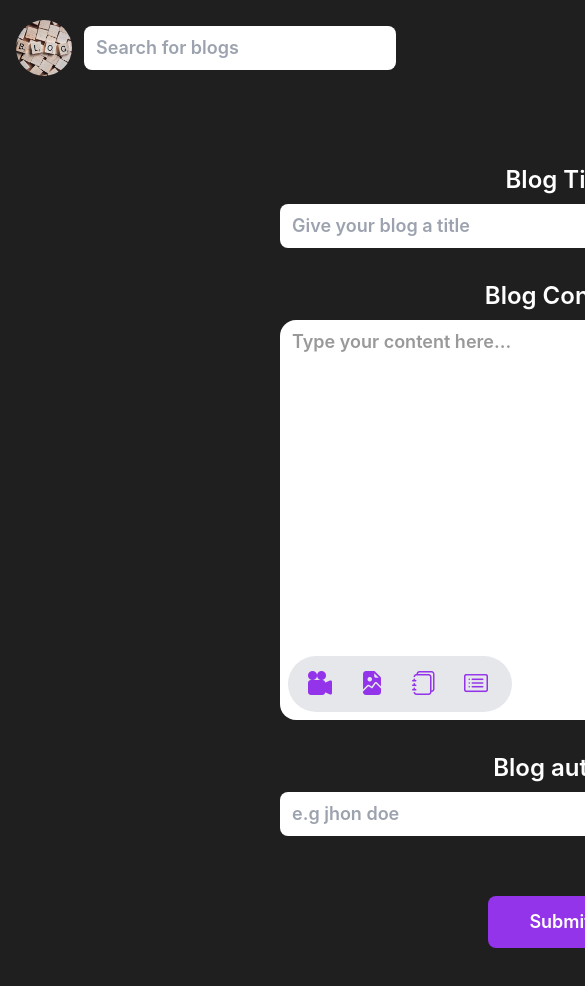
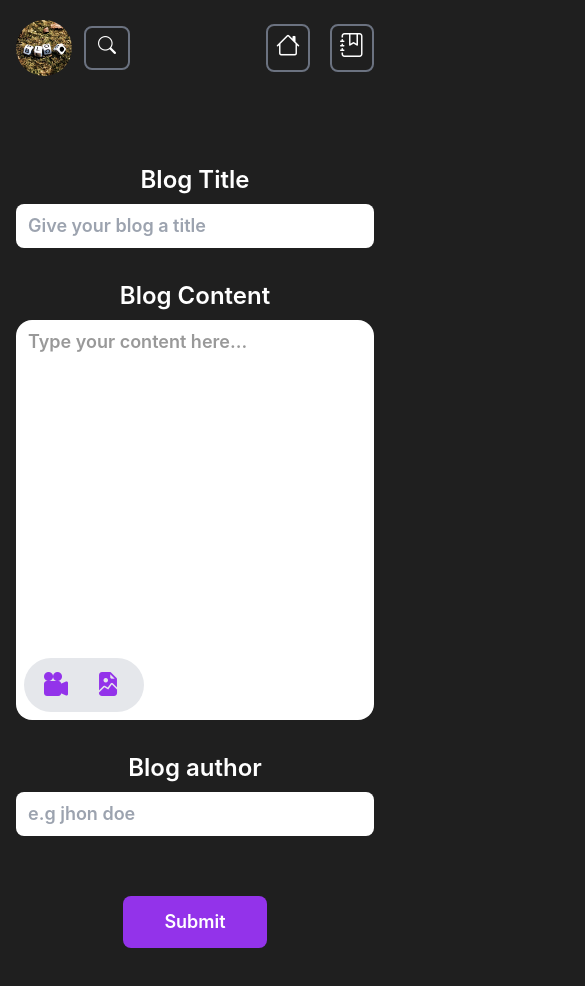
Before and after one commit to davidomotoso/The-Blog, a React (Create React App) app: page /newblog in a window 390 px wide. Shown: the top 986 px of the page, 585 px wide, since content can reach past the window. Built offline with nearby package versions, Linux system fonts and the light colour scheme.

Commit message:
Done with responsive design

```diff
--- a/public/Blog.css
+++ b/public/Blog.css
@@ -544,10 +544,6 @@ video {
   z-index: 20;
 }
 
-.m-auto {
-  margin: auto;
-}
-
 .mx-auto {
   margin-left: auto;
   margin-right: auto;
@@ -636,6 +632,22 @@ video {
   margin-top: 11rem;
 }
 
+.mt-6 {
+  margin-top: 1.5rem;
+}
+
+.mb-4 {
+  margin-bottom: 1rem;
+}
+
+.mt-8 {
+  margin-top: 2rem;
+}
+
+.mt-12 {
+  margin-top: 3rem;
+}
+
 .block {
   display: block;
 }
@@ -656,8 +668,8 @@ video {
   height: 2.5rem;
 }
 
-.h-12 {
-  height: 3rem;
+.h-14 {
+  height: 3.5rem;
 }
 
 .h-64 {
@@ -676,8 +688,8 @@ video {
   height: 25rem;
 }
 
-.h-\[80vh\] {
-  height: 80vh;
+.h-\[79vh\] {
+  height: 79vh;
 }
 
 .h-\[88vh\] {
@@ -702,18 +714,14 @@ video {
   height: max-content;
 }
 
-.h-\[79vh\] {
-  height: 79vh;
-}
-
-.h-14 {
-  height: 3.5rem;
-}
-
 .w-10 {
   width: 2.5rem;
 }
 
+.w-14 {
+  width: 3.5rem;
+}
+
 .w-36 {
   width: 9rem;
 }
@@ -744,10 +752,6 @@ video {
 
 .w-\[50\%\] {
   width: 50%;
-}
-
-.w-\[70em\] {
-  width: 70em;
 }
 
 .w-\[97\%\] {
@@ -763,12 +767,32 @@ video {
   width: max-content;
 }
 
-.w-12 {
-  width: 3rem;
-}
-
-.w-14 {
-  width: 3.5rem;
+.w-auto {
+  width: auto;
+}
+
+.w-32 {
+  width: 8rem;
+}
+
+.w-28 {
+  width: 7rem;
+}
+
+.w-\[7\.5rem\] {
+  width: 7.5rem;
+}
+
+.scale-105 {
+  --tw-scale-x: 1.05;
+  --tw-scale-y: 1.05;
+  transform: translate(var(--tw-translate-x), var(--tw-translate-y)) rotate(var(--tw-rotate)) skewX(var(--tw-skew-x)) skewY(var(--tw-skew-y)) scaleX(var(--tw-scale-x)) scaleY(var(--tw-scale-y));
+}
+
+.scale-125 {
+  --tw-scale-x: 1.25;
+  --tw-scale-y: 1.25;
+  transform: translate(var(--tw-translate-x), var(--tw-translate-y)) rotate(var(--tw-rotate)) skewX(var(--tw-skew-x)) skewY(var(--tw-skew-y)) scaleX(var(--tw-scale-x)) scaleY(var(--tw-scale-y));
 }
 
 .cursor-pointer {
@@ -807,6 +831,10 @@ video {
   align-items: stretch;
 }
 
+.justify-end {
+  justify-content: flex-end;
+}
+
 .justify-center {
   justify-content: center;
 }
@@ -815,13 +843,16 @@ video {
   justify-content: space-between;
 }
 
+.gap-12 {
+  gap: 3rem;
+}
+
 .gap-5 {
   gap: 1.25rem;
 }
 
-.gap-x-12 {
-  -moz-column-gap: 3rem;
-       column-gap: 3rem;
+.gap-4 {
+  gap: 1rem;
 }
 
 .gap-x-2 {
@@ -880,6 +911,10 @@ video {
   row-gap: 2.25rem;
 }
 
+.gap-y-1 {
+  row-gap: 0.25rem;
+}
+
 .overflow-hidden {
   overflow: hidden;
 }
@@ -934,16 +969,31 @@ video {
   border-color: rgb(255 255 255 / var(--tw-border-opacity));
 }
 
+.border-gray-200 {
+  --tw-border-opacity: 1;
+  border-color: rgb(229 231 235 / var(--tw-border-opacity));
+}
+
+.border-gray-700 {
+  --tw-border-opacity: 1;
+  border-color: rgb(55 65 81 / var(--tw-border-opacity));
+}
+
+.border-gray-500 {
+  --tw-border-opacity: 1;
+  border-color: rgb(107 114 128 / var(--tw-border-opacity));
+}
+
+.border-gray-400 {
+  --tw-border-opacity: 1;
+  border-color: rgb(156 163 175 / var(--tw-border-opacity));
+}
+
 .bg-\[\#030018\] {
   --tw-bg-opacity: 1;
   background-color: rgb(3 0 24 / var(--tw-bg-opacity));
 }
 
-.bg-black {
-  --tw-bg-opacity: 1;
-  background-color: rgb(0 0 0 / var(--tw-bg-opacity));
-}
-
 .bg-gray-200 {
   --tw-bg-opacity: 1;
   background-color: rgb(229 231 235 / var(--tw-bg-opacity));
@@ -979,6 +1029,10 @@ video {
      object-position: center;
 }
 
+.p-2 {
+  padding: 0.5rem;
+}
+
 .p-3 {
   padding: 0.75rem;
 }
@@ -1008,11 +1062,6 @@ video {
   padding-right: 2rem;
 }
 
-.py-1 {
-  padding-top: 0.25rem;
-  padding-bottom: 0.25rem;
-}
-
 .py-2 {
   padding-top: 0.5rem;
   padding-bottom: 0.5rem;
@@ -1038,6 +1087,11 @@ video {
   padding-bottom: 1.5rem;
 }
 
+.px-2 {
+  padding-left: 0.5rem;
+  padding-right: 0.5rem;
+}
+
 .pb-2 {
   padding-bottom: 0.5rem;
 }
@@ -1050,20 +1104,20 @@ video {
   padding-bottom: 1rem;
 }
 
-.pt-2 {
-  padding-top: 0.5rem;
-}
-
-.pt-3 {
-  padding-top: 0.75rem;
+.pt-1 {
+  padding-top: 0.25rem;
+}
+
+.pt-4 {
+  padding-top: 1rem;
+}
+
+.pt-5 {
+  padding-top: 1.25rem;
 }
 
 .pt-56 {
   padding-top: 14rem;
-}
-
-.pt-4 {
-  padding-top: 1rem;
 }
 
 .text-left {
@@ -1167,14 +1221,24 @@ video {
   color: rgb(147 51 234 / var(--tw-text-opacity));
 }
 
+.text-red-500 {
+  --tw-text-opacity: 1;
+  color: rgb(239 68 68 / var(--tw-text-opacity));
+}
+
 .text-white {
   --tw-text-opacity: 1;
   color: rgb(255 255 255 / var(--tw-text-opacity));
 }
 
-.text-red-500 {
+.text-gray-700 {
   --tw-text-opacity: 1;
-  color: rgb(239 68 68 / var(--tw-text-opacity));
+  color: rgb(55 65 81 / var(--tw-text-opacity));
+}
+
+.text-gray-500 {
+  --tw-text-opacity: 1;
+  color: rgb(107 114 128 / var(--tw-text-opacity));
 }
 
 .opacity-0 {
@@ -1208,12 +1272,12 @@ video {
   bottom: -0.25rem;
 }
 
-.before\:w-\[0px\]::before {
+.before\:w-0::before {
   content: var(--tw-content);
   width: 0px;
 }
 
-.before\:w-0::before {
+.before\:w-\[0px\]::before {
   content: var(--tw-content);
   width: 0px;
 }
@@ -1330,6 +1394,11 @@ video {
          column-gap: 2.5rem;
   }
 
+  .mobile\:gap-x-5 {
+    -moz-column-gap: 1.25rem;
+         column-gap: 1.25rem;
+  }
+
   .mobile\:border-b-2 {
     border-bottom-width: 2px;
   }
@@ -1368,6 +1437,10 @@ video {
     margin-bottom: 4rem;
   }
 
+  .sm\:block {
+    display: block;
+  }
+
   .sm\:flex {
     display: flex;
   }
@@ -1384,16 +1457,49 @@ video {
     width: 30rem;
   }
 
+  .sm\:w-auto {
+    width: auto;
+  }
+
   .sm\:w-full {
     width: 100%;
   }
 
+  .sm\:w-52 {
+    width: 13rem;
+  }
+
+  .sm\:w-\[50\%\] {
+    width: 50%;
+  }
+
+  .sm\:w-\[45rem\] {
+    width: 45rem;
+  }
+
   .sm\:flex-row {
     flex-direction: row;
   }
 
+  .sm\:items-start {
+    align-items: flex-start;
+  }
+
   .sm\:items-center {
     align-items: center;
+  }
+
+  .sm\:justify-between {
+    justify-content: space-between;
+  }
+
+  .sm\:gap-0 {
+    gap: 0px;
+  }
+
+  .sm\:gap-x-0 {
+    -moz-column-gap: 0px;
+         column-gap: 0px;
   }
 
   .sm\:border-b-0 {
@@ -1408,6 +1514,10 @@ video {
     padding-left: 2rem;
     padding-right: 2rem;
   }
+
+  .sm\:text-start {
+    text-align: start;
+  }
 }
 
 @media (min-width: 768px) {
@@ -1427,6 +1537,10 @@ video {
     width: auto;
   }
 
+  .md\:w-\[45rem\] {
+    width: 45rem;
+  }
+
   .md\:flex-row {
     flex-direction: row;
   }
@@ -1476,8 +1590,17 @@ video {
 }
 
 @media (min-width: 1280px) {
+  .xl\:mx-auto {
+    margin-left: auto;
+    margin-right: auto;
+  }
+
   .xl\:w-\[35rem\] {
     width: 35rem;
+  }
+
+  .xl\:w-\[70em\] {
+    width: 70em;
   }
 
   .xl\:w-\[75rem\] {
--- a/src/Blog/assets/Navbar.js
+++ b/src/Blog/assets/Navbar.js
@@ -1,9 +1,10 @@
 import { Link } from "react-router-dom";
-import logo from "../static/blog.jpg";
+import logo from "../static/newBlog.jpg";
 import { SearchNav } from "../components/input";
+import { AddBlogIcon, HomeIcon, SearchIcon } from "../components/NavIcons";
 const Navbar = () => {
   return (
-    <header className="pt-2 pb-2 px-4 text-lg flex items-center justify-between text-white w-full">
+    <header className="pt-5 pb-2 text-lg flex items-center justify-between text-white w-full">
       <div className="flex items-center gap-x-3">
         <img
           src={logo}
@@ -11,25 +12,40 @@ const Navbar = () => {
           className="w-14 h-14 rounded-full object-cover"
         />
         <SearchNav />
+        <i
+          className="bi bi-x-circle-fill text-3xl text-gray-300 hidden cursor-pointer"
+          onClick={(e) => {
+            const parent = e.target.parentElement;
+            const parentSibiling = parent.parentElement.children[1];
+            const sibiling = parent.children[3];
+            parent.children[1].classList.add("hidden");
+            sibiling.classList.remove("hidden");
+            parentSibiling.classList.remove("hidden");
+            e.target.classList.add("hidden");
+          }}
+        ></i>
+        <SearchIcon />
       </div>
 
-      <nav className="w-52">
-        <ul className="flex items-center w-full justify-between text-2xl">
+      <nav className="sm:w-52 w-auto">
+        <ul className="flex items-center w-full sm:justify-between justify-end sm:gap-x-0 mobile:gap-x-5 text-2xl">
           <li className="relative">
             <Link
-              className="before:absolute before:border-b-2 before:border-white before:w-0 before:duration-500 hover:before:w-full before:-bottom-1"
+              className="before:absolute before:border-b-2 before:border-white before:w-0 before:duration-500 hover:before:w-full before:-bottom-1 sm:block hidden"
               to="/"
             >
               Home
             </Link>
+            <HomeIcon />
           </li>
           <li className="relative">
             <Link
-              className="before:absolute before:border-b-2 before:border-white before:w-0 before:duration-500 hover:before:w-full before:-bottom-1"
+              className="before:absolute before:border-b-2 before:border-white before:w-0 before:duration-500 hover:before:w-full before:-bottom-1 sm:block hidden"
               to="/newblog"
             >
               Add blog
             </Link>
+            <AddBlogIcon />
           </li>
         </ul>
       </nav>
--- a/src/Blog/assets/main.js
+++ b/src/Blog/assets/main.js
@@ -8,7 +8,7 @@ import EditBlog from "../pages/editPage";
 const Main = () => {
   return (
     <Router>
-      <main className="mx-auto w-[70em] h-auto pt-3">
+      <main className="xl:mx-auto sm:px-8 mobile:px-4 xl:w-[70em] h-auto">
         <Navbar />
         <Routes>
           <Route exact path="/" Component={Home}></Route>
--- /dev/null
+++ b/src/Blog/components/NavIcons.js
@@ -0,0 +1,42 @@
+import { Link } from "react-router-dom";
+
+export const SearchIcon = () => {
+  const handleMobileSearch = (e) => {
+    const parent = e.target.parentElement;
+    const parentSibiling = parent.parentElement.children[1];
+    parentSibiling.classList.add("hidden");
+    const sibiling = parent.children[1];
+    parent.children[2].classList.remove("hidden");
+    sibiling.classList.remove("hidden");
+    e.target.classList.add("hidden");
+  };
+  return (
+    <i
+      className="bi bi-search px-3 pb-2 pt-1 rounded-lg border-2 border-gray-500 text-white sm:hidden block cursor-pointer"
+      onClick={(e) => handleMobileSearch(e)}
+      title="search"
+    ></i>
+  );
+};
+
+export const HomeIcon = () => {
+  return (
+    <Link to="/">
+      <i
+        className="bi bi-house p-2 pt-1 rounded-lg border-2 border-gray-500 text-white sm:hidden block"
+        title="Home"
+      ></i>
+    </Link>
+  );
+};
+
+export const AddBlogIcon = () => {
+  return (
+    <Link to="/newblog">
+      <i
+        className="bi bi-journal-bookmark p-2 pt-1 rounded-lg border-2 border-gray-500 text-white sm:hidden block"
+        title="Add Blog"
+      ></i>
+    </Link>
+  );
+};
--- a/src/Blog/components/content.js
+++ b/src/Blog/components/content.js
@@ -5,7 +5,7 @@ const Content = () => {
   const { id } = useParams();
   const { blogs } = UseFetchBlog(`http://localhost:4000/blogs/${id}`);
   return (
-    <div className="text-xl my-6 font-normal grid gap-y-4">
+    <div className="text-xl my-6 font-normal grid gap-y-4 mt-12">
       {blogs && blogs.content ? (
         blogs.content.map((content, index) => <p key={index}>{content}</p>)
       ) : (
--- a/src/Blog/components/editDiv.js
+++ b/src/Blog/components/editDiv.js
@@ -7,7 +7,7 @@ const EditDiv = ({ name, value }) => {
   const { id } = useParams();
   const { blogs } = UseFetchBlog(`http://localhost:4000/blogs/${id}`);
   return (
-    <label htmlFor="editedContent" className="w-[50%] h-max">
+    <label htmlFor="editedContent" className="sm:w-[50%] w-full h-max">
       <h2 className="text-center text-2xl font-semibold mb-2 text-white">
         {name} Content
       </h2>
--- a/src/Blog/components/fileButton.js
+++ b/src/Blog/components/fileButton.js
@@ -1,7 +1,7 @@
 const FileButton = ({ handleImg, handleVideo }) => {
   return (
     <div className="absolute left-2 bottom-2 z-20 w-[97%]">
-      <div className="text-2xl text-purple-600  flex items-center gap-x-3 bg-gray-200 rounded-full py-2 px-3 w-56">
+      <div className="text-2xl text-purple-600  flex items-center gap-x-3 bg-gray-200 rounded-full py-2 px-3 w-[7.5rem]">
         <button
           type="submit"
           className="w-10 rounded-full hover:shadow-lg hover:bg-white "
@@ -30,18 +30,6 @@ const FileButton = ({ handleImg, handleVideo }) => {
           />
           <i className="bi bi-file-earmark-image-fill -ml-10 "></i>
         </button>
-        <button
-          type="submit"
-          className="w-10 h-10 rounded-full hover:shadow-lg hover:bg-white"
-        >
-          <i className="bi bi-journals" title="Add a new section"></i>
-        </button>
-        <button
-          type="submit"
-          className="w-10 h-10 rounded-full hover:shadow-lg hover:bg-white"
-        >
-          <i className="bi bi-card-list" title="Add a list"></i>
-        </button>
       </div>
     </div>
   );
--- a/src/Blog/components/input.js
+++ b/src/Blog/components/input.js
@@ -2,7 +2,7 @@ import { useSearchContext } from "../partials/SearchContext";
 
 const BlogTitle = ({ value, edit, name }) => {
   return (
-    <label htmlFor="title" className="text-white w-[50%]">
+    <label htmlFor="title" className="text-white sm:w-[50%] mobile:w-full">
       <h2 className="text-center text-2xl font-semibold mb-2"> {name} Title</h2>
       <input
         type="text"
@@ -19,7 +19,7 @@ const BlogTitle = ({ value, edit, name }) => {
 
 const BlogAuthor = ({ value, edit, name }) => {
   return (
-    <label htmlFor="title" className="text-white w-[50%]">
+    <label htmlFor="title" className="text-white sm:w-[50%] mobile:w-full">
       <h2 className="text-center text-2xl font-semibold mb-2">{name} author</h2>
       <input
         type="text"
@@ -39,7 +39,7 @@ const BlogAuthor = ({ value, edit, name }) => {
 const SearchNav = () => {
   const { search, setSearch } = useSearchContext();
   return (
-    <label htmlFor="search">
+    <label htmlFor="search" className="sm:block hidden sm:w-auto">
       <input
         type="text"
         name="search"
@@ -49,7 +49,7 @@ const SearchNav = () => {
         onChange={(e) => {
           setSearch(e.target.value);
         }}
-        className=" text-gray-600 px-3 py-2 rounded-lg font-semibold"
+        className="text-gray-600 px-3 py-2 rounded-lg font-semibold sm:w-auto w-full"
       />
     </label>
   );
--- a/src/Blog/components/inputDiv.js
+++ b/src/Blog/components/inputDiv.js
@@ -2,7 +2,7 @@ import FileButton from "./fileButton";
 import "./index.css";
 const InputDiv = ({ value, handleImg, handleVideo }) => {
   return (
-    <section className="w-[50%] h-fit relative">
+    <section className="sm:w-[50%] mobile:w-full h-fit relative">
       <h2 className="text-center text-2xl font-semibold mb-2 text-white">
         Blog Content
       </h2>
```
Also changed, not shown: src/Blog/components/Button.js (+4 -4 lines), src/Blog/components/blogList.js (+8 -8 lines), src/Blog/pages/blogContent.js (+4 -4 lines).
